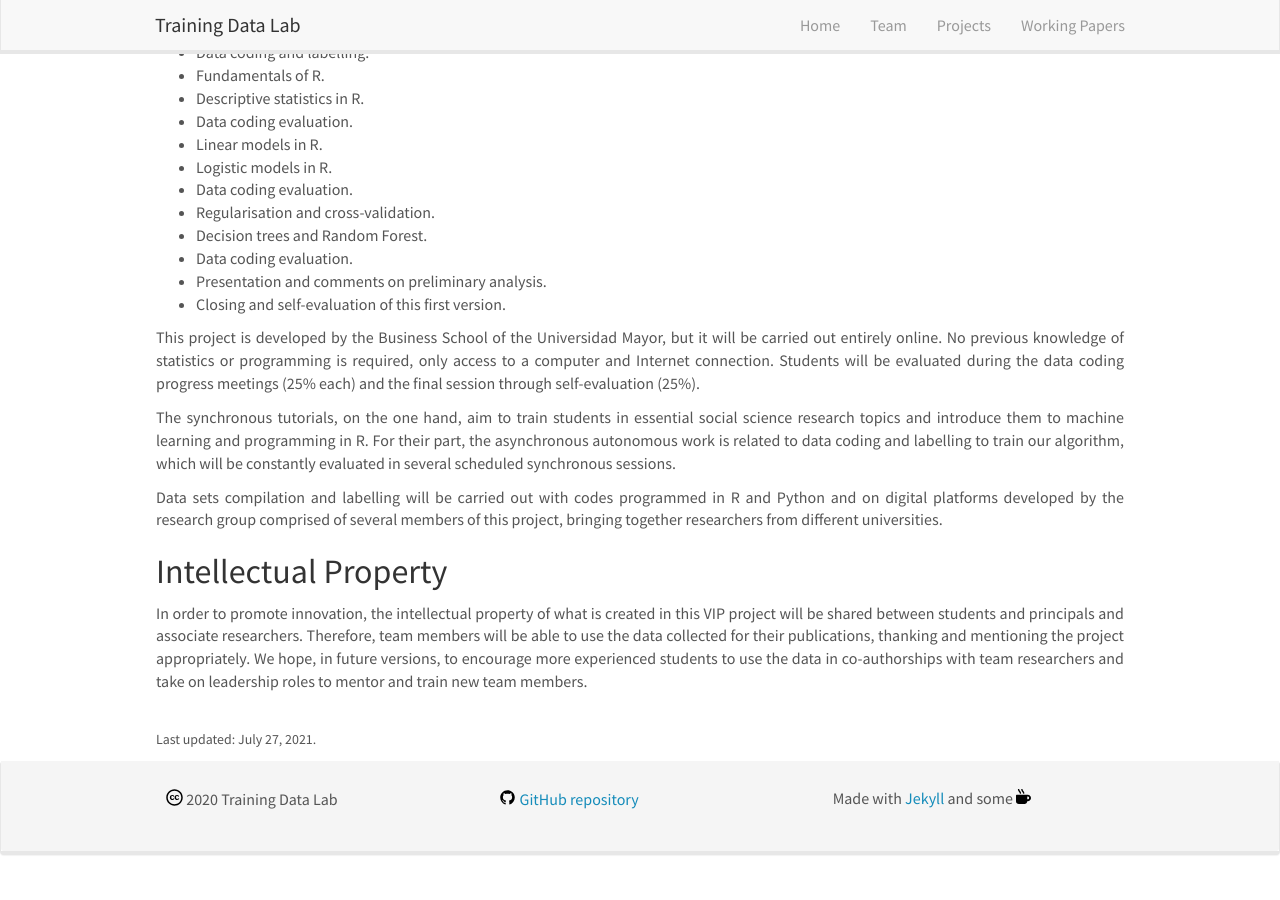
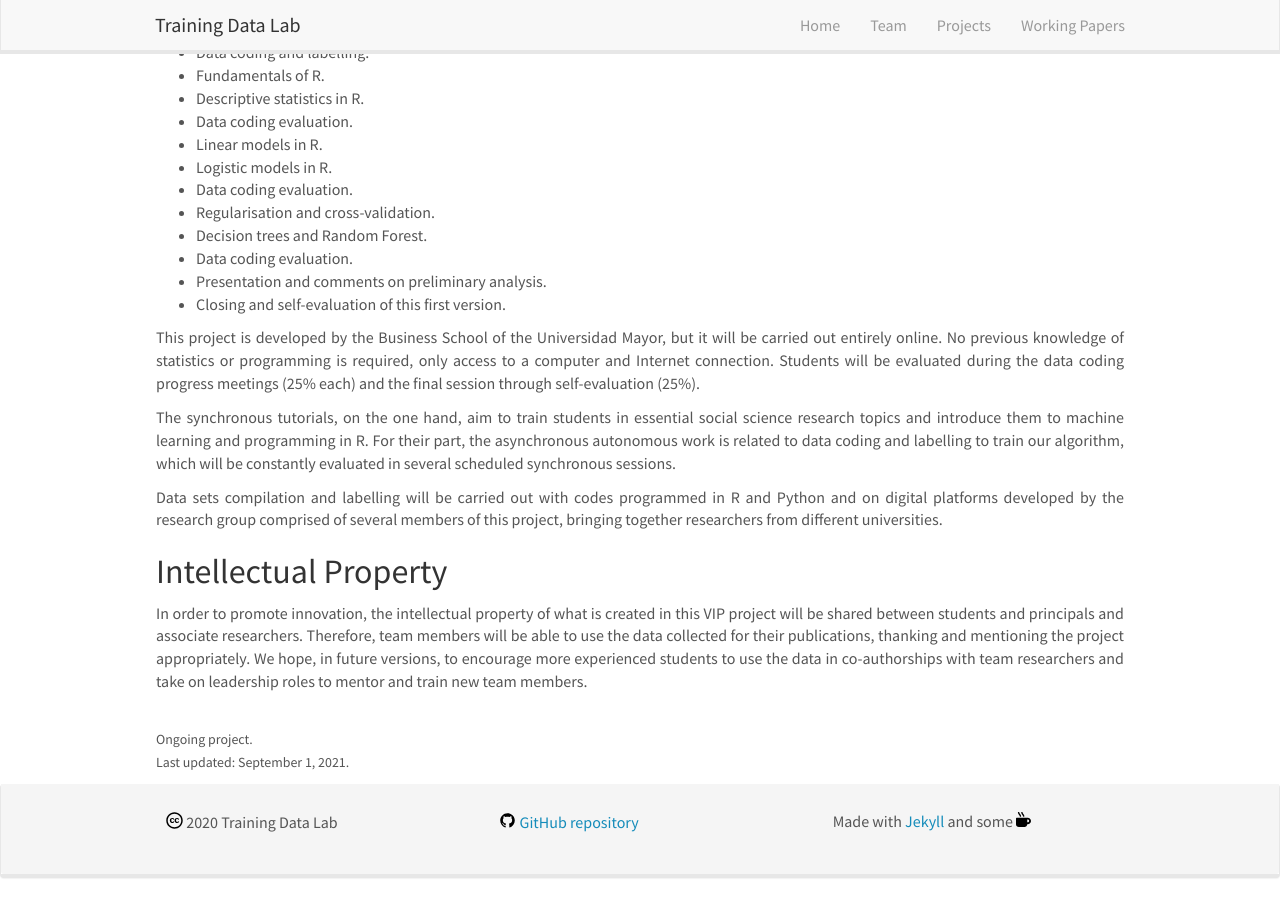
Before and after one commit to training-datalab/old-training-datalab.com, a Jekyll site: the page built from _pages/vip-project-machine-learning.md, in a window 1280 px wide and 900 px high, scrolled down 1523 px. Built offline with Jekyll 4.4.1, drawn with Linux system fonts in a browser that asks for light colours; nearby versions of some CDN libraries; before the commit the page ends 2400 px from its top, so only the background shows below that.

Commit message:
Update vip-project-machine-learning.md

```diff
--- a/_pages/vip-project-machine-learning.md
+++ b/_pages/vip-project-machine-learning.md
@@ -81,4 +81,5 @@ permalink: /projects/vip-project-machine-learning
 
 <p align="justify">In order to promote innovation, the intellectual property of what is created in this VIP project will be shared between students and principals and associate researchers. Therefore, team members will be able to use the data collected for their publications, thanking and mentioning the project appropriately. We hope, in future versions, to encourage more experienced students to use the data in co-authorships with team researchers and take on leadership roles to mentor and train new team members.</p>
 <br />
-<small>Last updated: July 27, 2021.</small>
+<small>Ongoing project.</small><br />
+<small>Last updated: September 1, 2021.</small>
```
